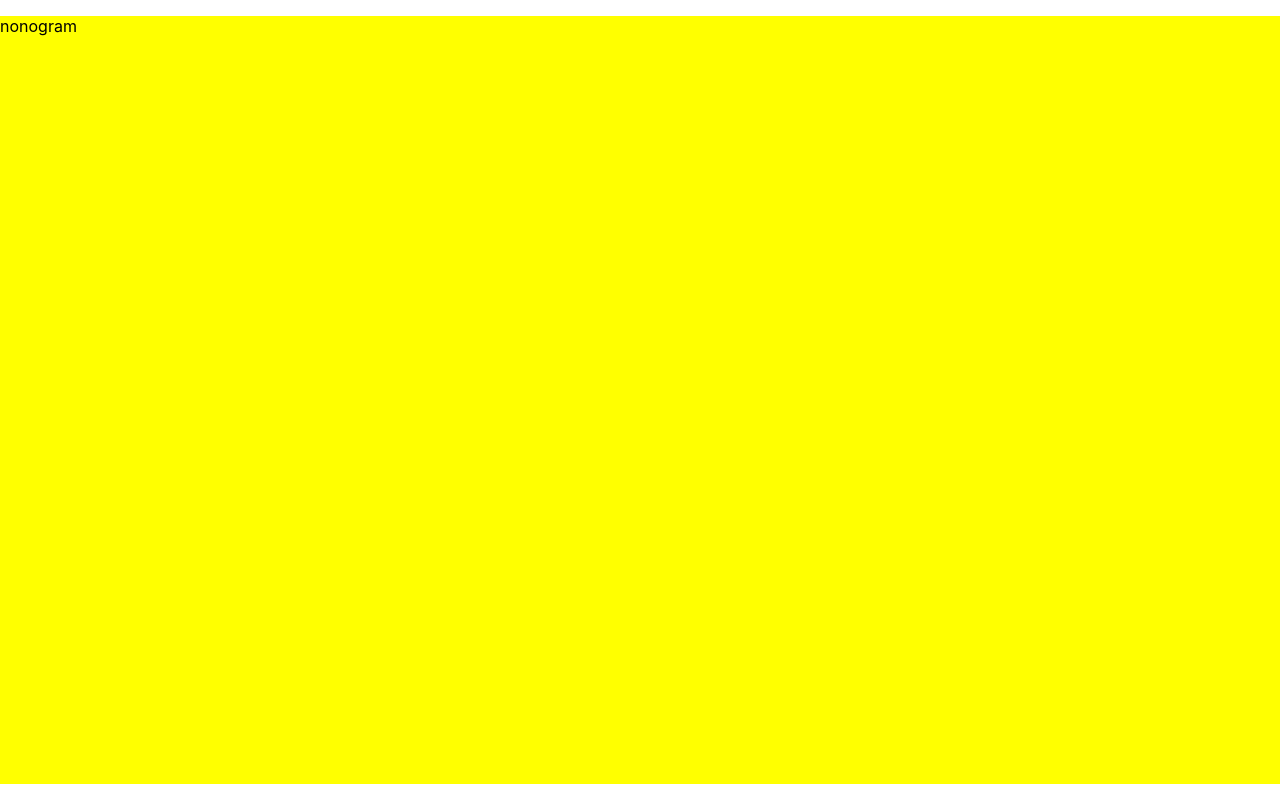
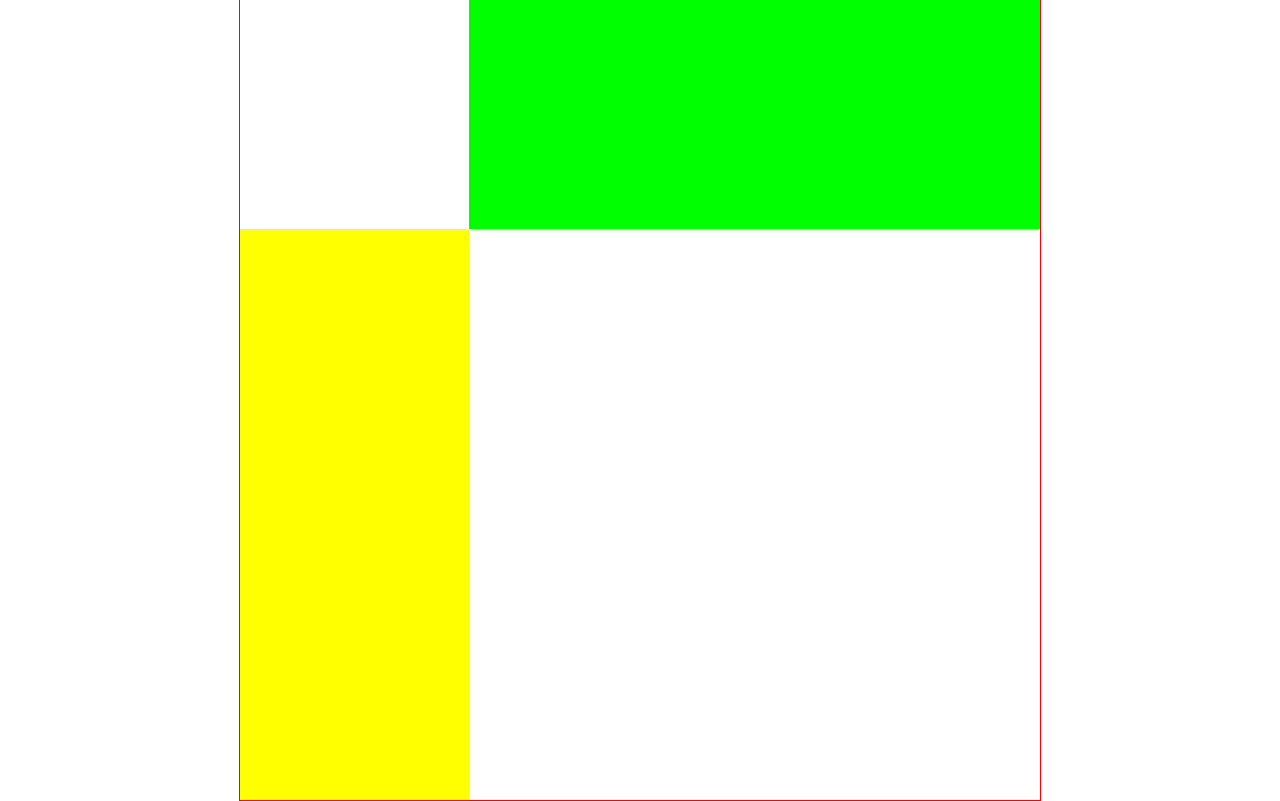
Before and after one commit to sexyoung/nonogram, a React (Create React App) app: page / in a window 1280 px wide. Built offline with nearby package versions, Linux system fonts and the light colour scheme.

Commit message:
把數字裡加進來

```diff
--- a/src/App.tsx
+++ b/src/App.tsx
@@ -14,7 +14,8 @@ const heightData = [
   [1,3],
   [5],
   [2,2],
-
+  [5],
+  [1,1],
 ];
 
 function App() {
--- /dev/null
+++ b/src/components/Nonogram/index.d.ts
@@ -0,0 +1,6 @@
+export type BitData = number[];
+
+export interface NonogramPropsType {
+  widthData: BitData[],
+  heightData: BitData[],
+}
--- a/src/components/Nonogram/index.tsx
+++ b/src/components/Nonogram/index.tsx
@@ -1,31 +1,45 @@
 import React from 'react';
 import { useResize } from 'hooks';
+import { BitData, NonogramPropsType } from './index.d';
 
 import style from './style.module.scss';
 
-type BitData = number[];
+type Props = NonogramPropsType;
 
-interface NonogramPropsType {
-  widthData: BitData[],
-  heightData: BitData[],
-}
-
-type Props = NonogramPropsType;
+const longestLen = (data: BitData[]) =>
+  Math.max(...data.map(arr => arr.length));
 
 const Nonogram: React.FunctionComponent<Props> = ({
   widthData,
   heightData,
 }) => {
+
+  // TODO: 這四個傢伙只需要跑一次就好，有什麼優化辦法嗎
+  const verticalMaxLen = longestLen(heightData);
+  const horizontalMaxLen = longestLen(widthData);
+  const col1Style = { flex: verticalMaxLen }
+  const col2Style = { flex: widthData.length }
+
   const [ width, height ] = useResize({
-    widthLen: widthData.length,
-    heightLen: heightData.length,
+    widthLen: widthData.length + horizontalMaxLen,
+    heightLen: heightData.length + verticalMaxLen,
   });
+
   return (
     <div
       style={{ width, height }}
       className={style.Nonogram}
     >
-      nonogram
+      <div className={style.firstRow} style={{flex: horizontalMaxLen}}>
+        <div className={style.empty} style={col1Style}></div>
+        <div className={style.horizontalInfo} style={col2Style}></div>
+      </div>
+      <div className={style.secondRow} style={{flex: heightData.length}}>
+        <div className={style.verticalInfo} style={col1Style}></div>
+        <div className={style.matrix} style={col2Style}>
+
+        </div>
+      </div>
     </div>
   );
 }
--- a/src/components/Nonogram/style.module.scss
+++ b/src/components/Nonogram/style.module.scss
@@ -1,3 +1,25 @@
 .Nonogram {
-  background-color: #ff0;
+  display: flex;
+  flex-direction: column;
+  border: 1px solid red;
+
+  .firstRow {
+    display: flex;
+  }
+  .empty {
+
+  }
+  .horizontalInfo {
+    background-color: #0f0;
+  }
+  .secondRow {
+    display: flex;
+  }
+  .verticalInfo {
+    background-color: #ff0;
+  }
+  .matrix {
+
+  }
+
 }
```
